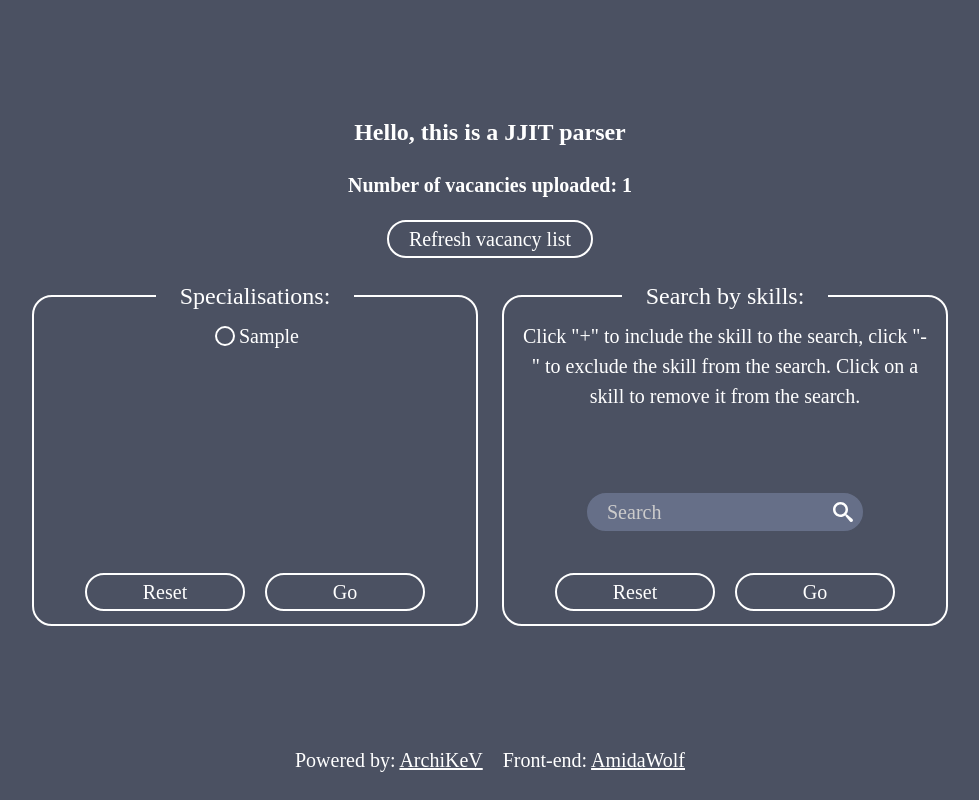
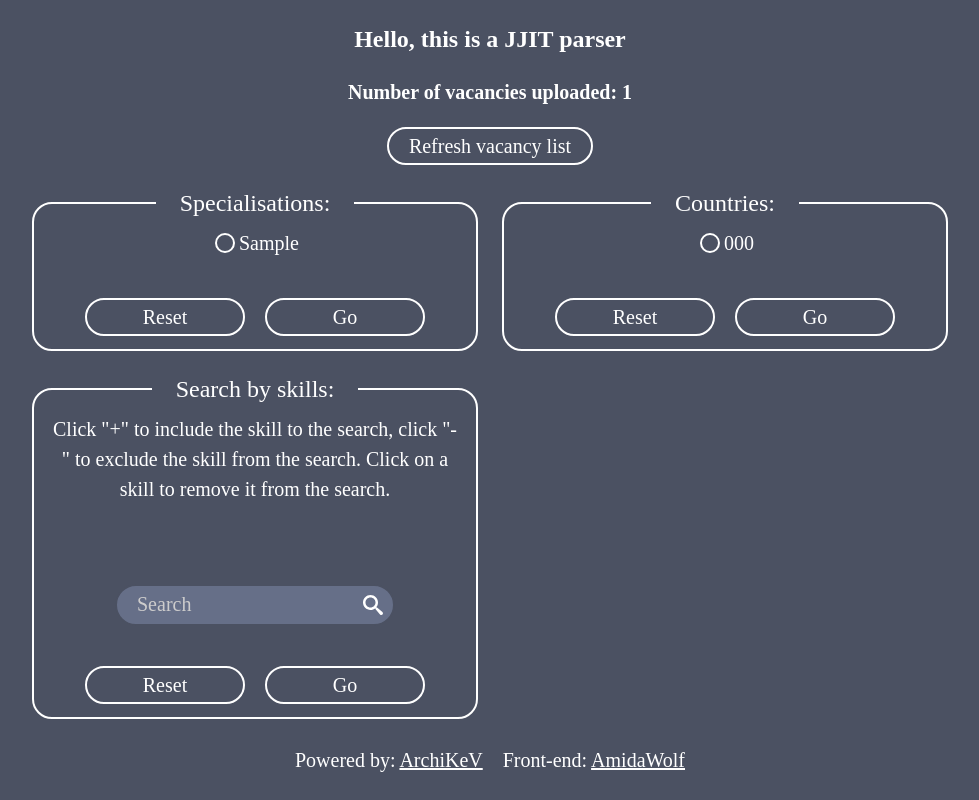
Before and after one commit to ArchiKeV/jjit, a FastAPI app: page / in a window 1280 px wide. Shown: the whole page, without its empty margins (150-1129 px from the left). Run offline with FastAPI, Linux system fonts and the light colour scheme; tables that the repository leaves empty hold one stand-in row (values such as "Sample post"); data that the repository does not hold is empty.

Commit message:
feat: Add new form for search

```diff
--- a/app/main.py
+++ b/app/main.py
@@ -254,7 +254,24 @@ def get_skills_list_with_repet_num():
             unique_skills.append({"name": skill_name, "num": skill_num, "id": num})
 
 
+company_list = []
+
+
+def get_company_list_with_repeat_num():
+    global company_list
+    raw_company_list = {}
+    with session.begin() as ses:
+        for company in ses.query(Vacancy.company_name).filter(Vacancy.company_name.is_not(None)).all():
+            if not raw_company_list.get(company[0], False):
+                raw_company_list.update({company[0]: 1})
+            else:
+                raw_company_list[company[0]] += 1
+        for num, (company_name, company_num) in enumerate(raw_company_list.items()):
+            company_list.append({"company_name": company_name, "num": company_num, "id": num})
+
+
 get_skills_list_with_repet_num()
+get_company_list_with_repeat_num()
 
 
 @app.get("/refresh")
@@ -262,6 +279,7 @@ async def vacancy_refresh():
     list_of_vacancy = load_vacancy_list()
     write_vac_list_to_db(list_of_vacancy)
     get_skills_list_with_repet_num()
+    get_company_list_with_repeat_num()
     return RedirectResponse(url=app.url_path_for("home_page"))
 
 
@@ -272,7 +290,7 @@ path_with_query = ''
 @app.get("/vacancy_list")
 async def vacancy_list(
         request: Request, spec: List[str] = Query(None), company: List[str] = Query(None),
-        skill_on_id: List[int] = Query(None), skill_off_id: List[int] = Query(None)
+        skill_on_id: List[int] = Query(None), skill_off_id: List[int] = Query(None), country: List[str] = Query(None)
 ):
     global path_with_query
     list_of_vacancy = []
@@ -286,7 +304,7 @@ async def vacancy_list(
         if company:
             sub_conditions = or_(Vacancy.company_name.contains(comp) for comp in company)
             conditions.append(sub_conditions)
-        elif (skill_on_id or skill_off_id) and not company and not spec:
+        if skill_on_id or skill_off_id:
             global unique_skills
             vacancy_skills_attr = [
                 x for x in dir(Vacancy) if x.startswith('skill') and not x.endswith('old') and not x.endswith('level')
@@ -309,6 +327,16 @@ async def vacancy_list(
                         )
                     sub_conditions = or_(*sub_conditions)
                     conditions.append(sub_conditions)
+        print(country)
+        if country:
+            sub_conditions = []
+            for cntr in country:
+                if cntr == 'None':
+                    sub_conditions.append(Vacancy.country_code.is_(None))
+                else:
+                    sub_conditions.append(Vacancy.country_code.contains(cntr))
+            sub_conditions = or_(*sub_conditions)
+            conditions.append(sub_conditions)
         if len(conditions) == 1:
             list_of_vacancy.extend(ses.query(Vacancy).filter(*conditions).all())
         elif len(conditions) > 1:
@@ -369,10 +397,11 @@ async def home_page(request: Request):
     with session.begin() as ses:
         vacancy_count = ses.query(Vacancy).count()
         specs_list = [x[0] for x in ses.query(Vacancy.specialization.distinct()).all()]
+        country_list = [x[0] for x in ses.query(Vacancy.country_code.distinct()).all()]
     return templates.TemplateResponse(
         "index.html",
         {
-            "request": request, "vac_num": vacancy_count, "specs_list": specs_list
+            "request": request, "vac_num": vacancy_count, "specs_list": specs_list, "country_list": country_list
         }
     )
 
@@ -383,5 +412,11 @@ async def api_skills():
     return unique_skills
 
 
+@app.get("/api/companies")
+async def api_companies():
+    global company_list
+    return company_list
+
+
 if __name__ == '__main__':
     uvicorn.run(app)
--- a/templates/index.html
+++ b/templates/index.html
@@ -33,6 +33,22 @@
           {% for input_value in specs_list %}
           <label class="form-specs__label">
             <input class="form-specs__input" type="checkbox" name="spec" value="{{ input_value }}">{{ input_value }}
+          </label>
+          {% endfor %}
+        </div>
+        <div class="form-specs__buttons">
+          <button class="button" type="reset">Reset</button>
+          <button class="button" type="submit">Go</button>
+        </div>
+      </fieldset>
+    </form>
+    <form class="form-specs" method="get" action="/vacancy_list">
+      <fieldset class="form-specs__fieldset">
+        <legend class="form-specs__legend">Countries:</legend>
+        <div class="form-specs__wrapper">
+          {% for input_value in country_list %}
+          <label class="form-specs__label">
+            <input class="form-specs__input" type="checkbox" name="country" value="{{ input_value }}">{{ input_value }}
           </label>
           {% endfor %}
         </div>
```
